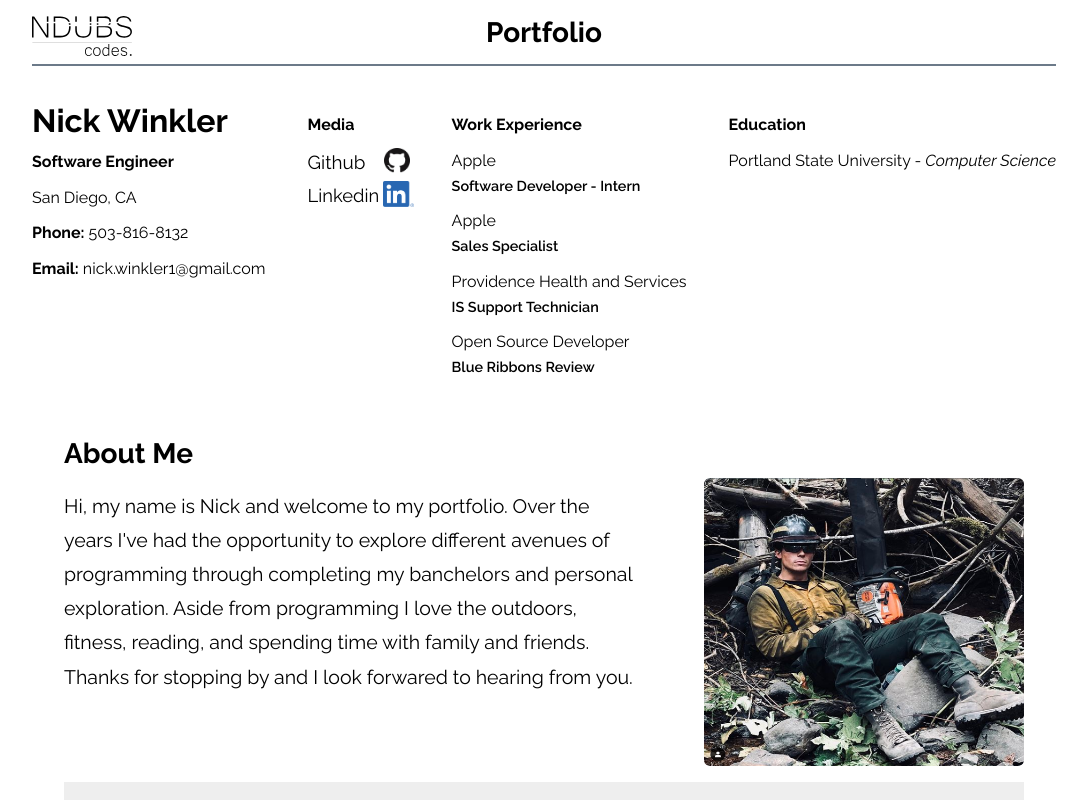
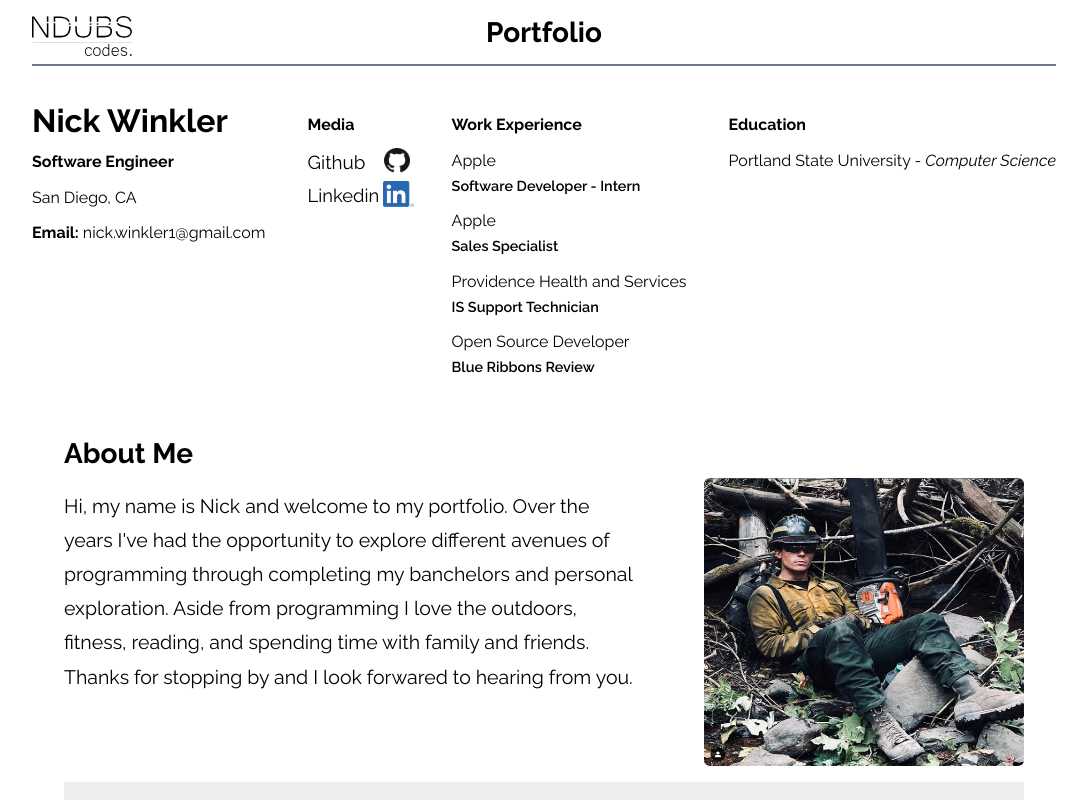
Before and after one commit to ndubs18/portfolioV2, a React (Create React App) app: page / in a window 1280 px wide. Shown: the top 800 px of the page, without its empty margins (96-1183 px from the left). Built offline with nearby package versions, Linux system fonts and the light colour scheme.

Commit message:
removed number

```diff
--- a/src/App.js
+++ b/src/App.js
@@ -23,7 +23,6 @@ function App() {
                 <h3>Nick Winkler</h3>
                 <p><b>Software Engineer</b></p>
                 <p>San Diego, CA</p>
-                <p><b>Phone:</b> 503-816-8132</p>
                 <p><b>Email:</b> nick.winkler1@gmail.com</p>
               </div>
               <div id="social">
```
